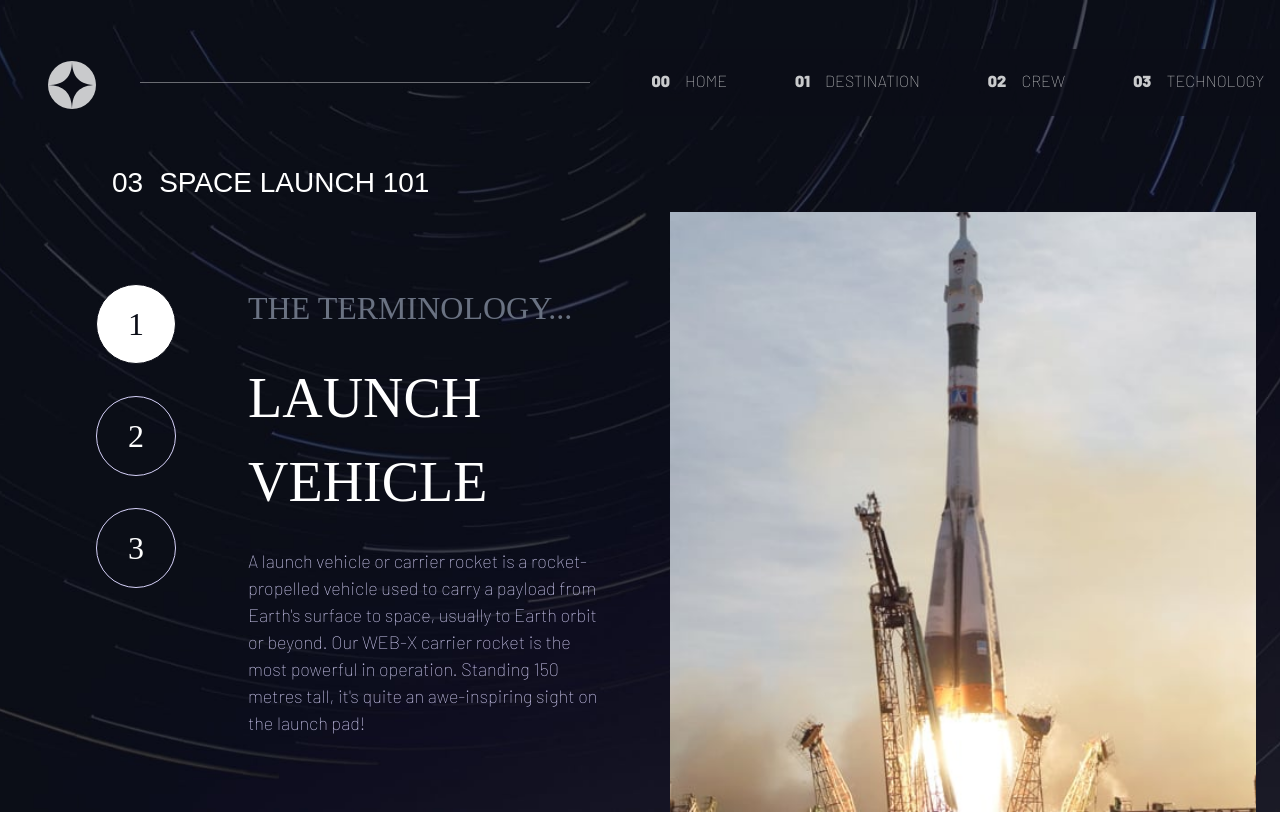
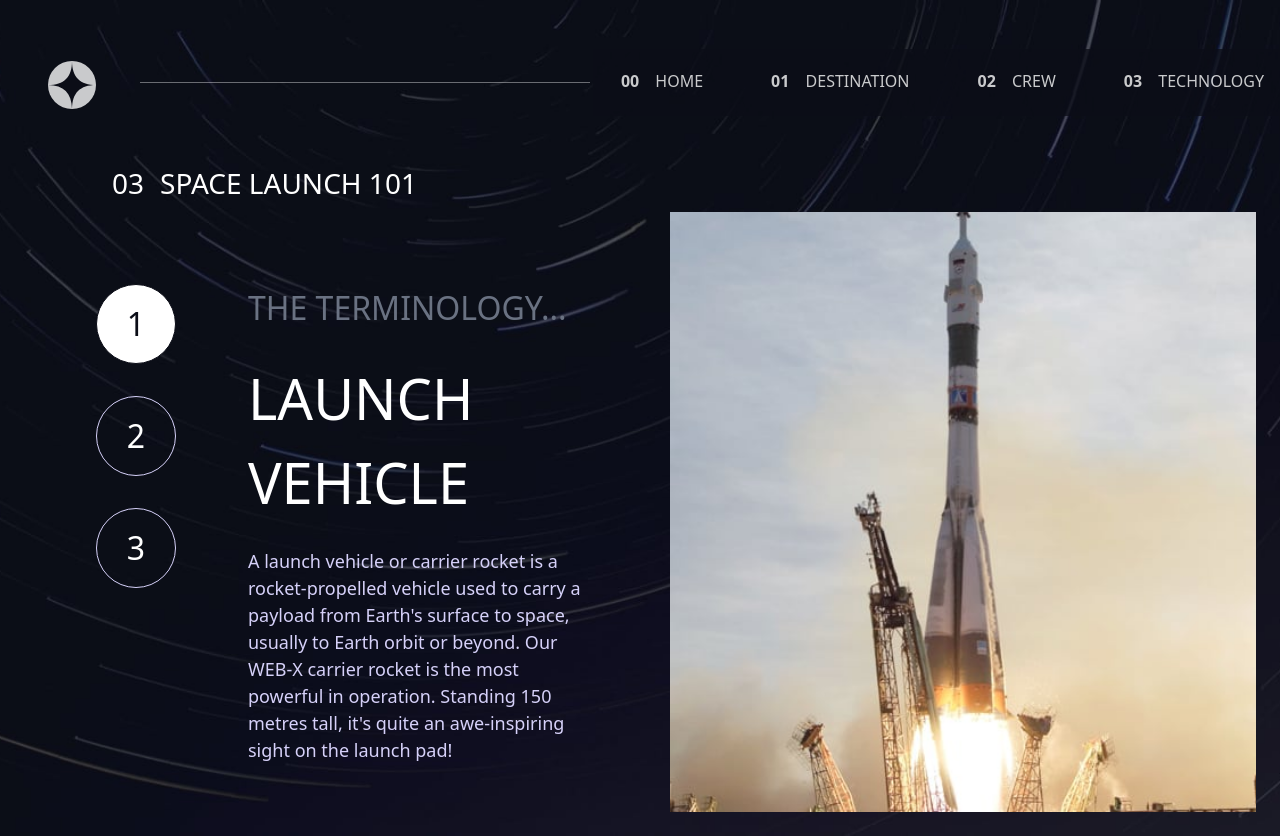
Before and after one commit to CoderAlchemy24/frm-space-tours, a React (Vite) app: page /technology in a window 1280 px wide. Before the commit the page ends 812 px from the top, so only its background shows below. Built offline with nearby package versions, Linux system fonts and the light colour scheme; a web font is replaced by a local one.

Commit message:
some corrections

```diff
--- a/src/App.css
+++ b/src/App.css
@@ -2,7 +2,7 @@
 
 
 
-@theme {
+:root {
   --color-blue-900: #0B0D17;
   --color-blue-300: #D6D1F9;
   --color-white: #FFFFFF;
--- a/src/components/DesktopTechnology.jsx
+++ b/src/components/DesktopTechnology.jsx
@@ -1,6 +1,5 @@
 import NavigationBar from "./NavigationBar";
 import { useIdx } from '../IdxContext';
-import { Link } from 'react-router-dom'
 
 export default function DesktopTechnology({technologies}) {
 
--- a/src/components/Technology.jsx
+++ b/src/components/Technology.jsx
@@ -8,7 +8,7 @@
     const TabletTechnology = React.lazy(() => import("./TabletTechnology"));
     const DesktopTechnology = React.lazy(() => import("./DesktopTechnology"));
 
-    export default function technologies({technologies}) {
+    export default function Technology({technologies}) {
       const isMobile = useMediaQuery("(max-width: 767px)");
       const isTablet = useMediaQuery("(min-width: 768px) and (max-width: 1023px)");
 
```
